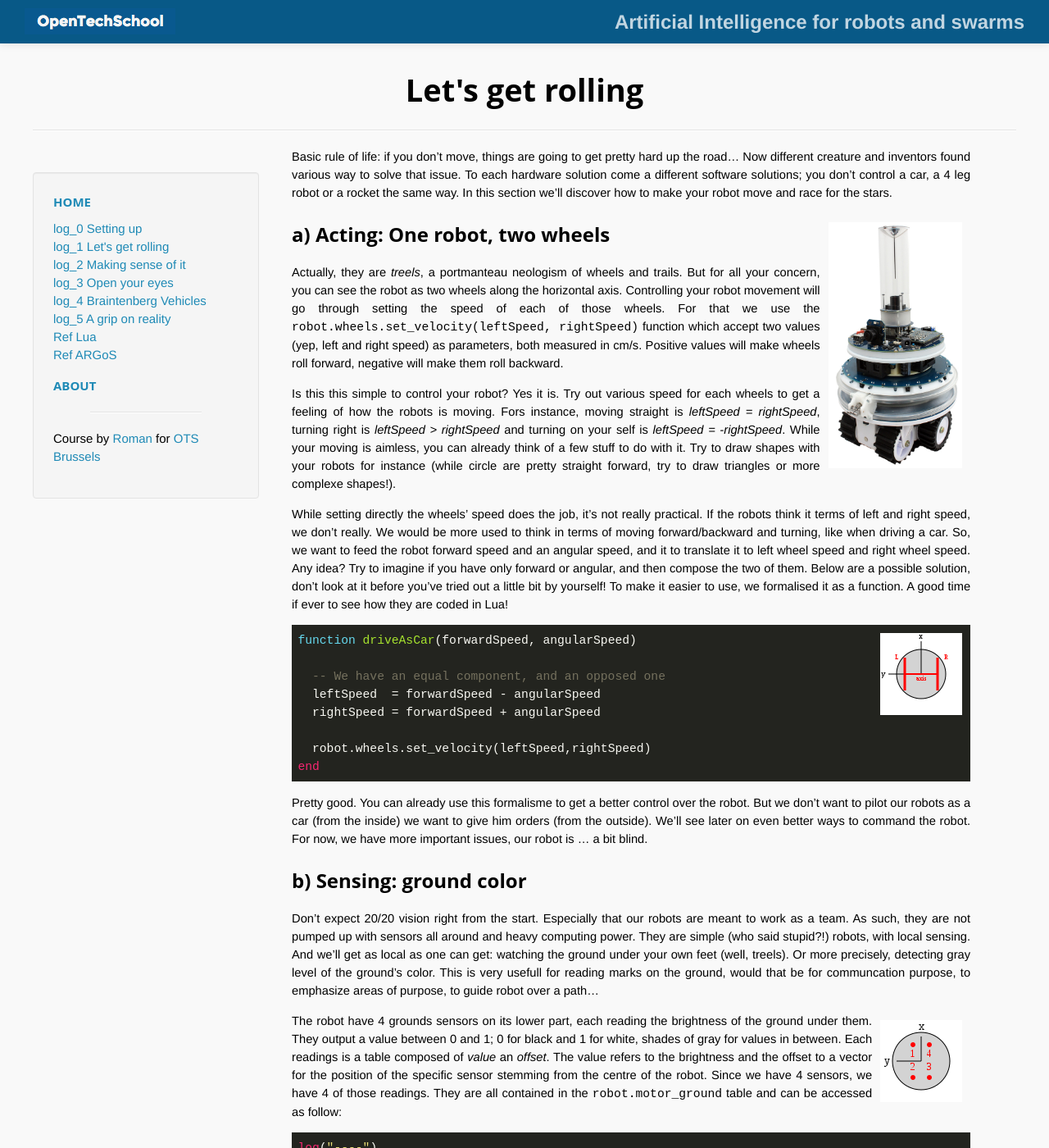
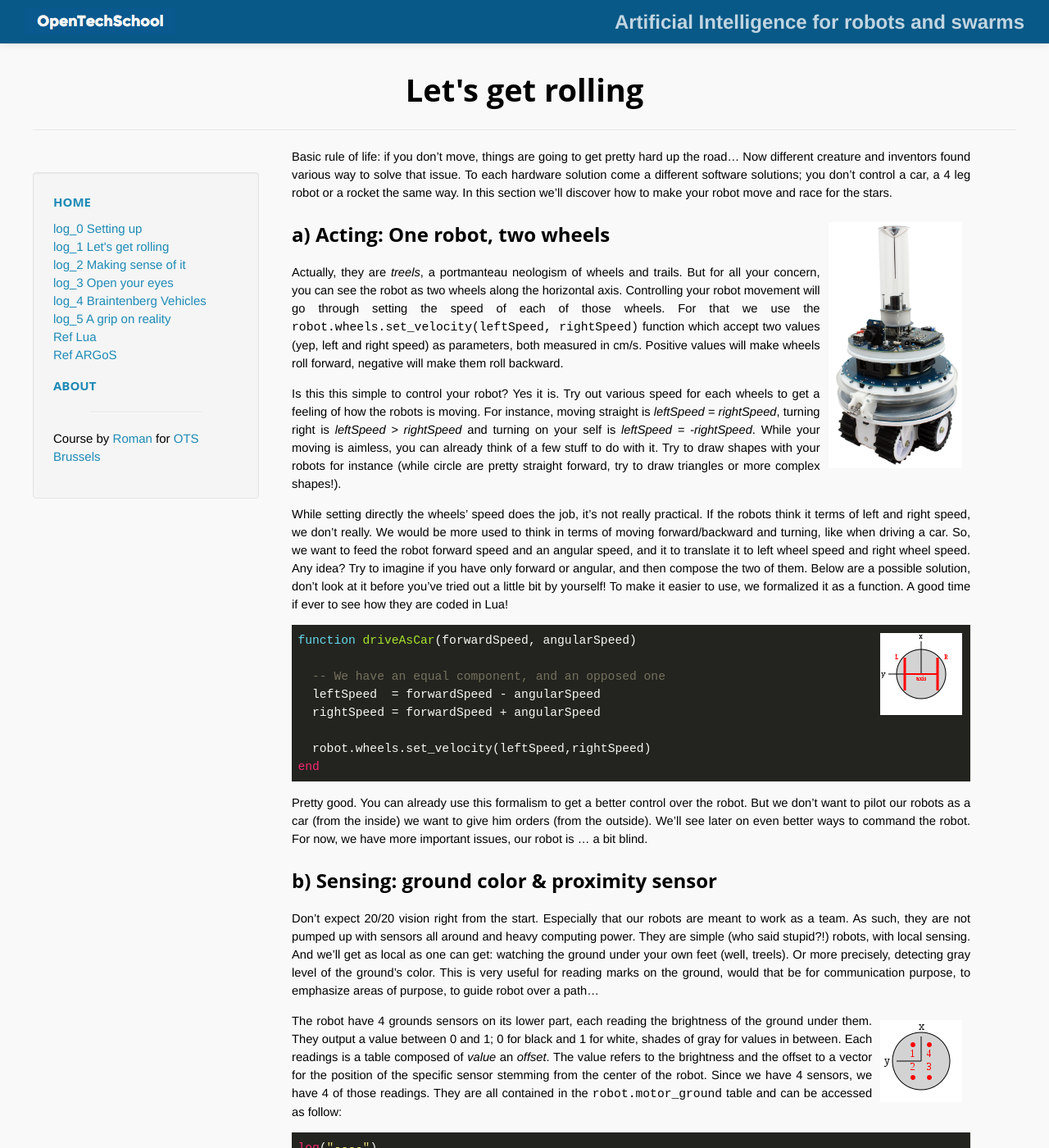
Before and after one commit to OpenTechSchool-Brussels/AI-for-robots-and-swarms, a Jekyll site: the page built from follow-the-line.markdown, in a window 1280 px wide and 1400 px high. Shown: the whole window at 82% size. Built offline with Jekyll 4.4.1, drawn with Linux system fonts in a browser that asks for light colours; Markdown is read by kramdown in place of the engine named in the settings; some of the changed text lies outside the part shown.

Commit message:
Update follow-the-line.markdown

````diff
--- a/follow-the-line.markdown
+++ b/follow-the-line.markdown
@@ -12,9 +12,9 @@
 
 Actually, they are *treels*, a portmanteau neologism of wheels and trails. But for all your concern, you can see the robot as two wheels along the horizontal axis. Controlling your robot movement will go through setting the speed of each of those wheels. For that we use the `robot.wheels.set_velocity(leftSpeed, rightSpeed)` function which accept two values (yep, left and right speed) as parameters, both measured in cm/s. Positive values will make wheels roll forward, negative will make them roll backward.
 
-Is this this simple to control your robot? Yes it is. Try out various speed for each wheels to get a feeling of how the robots is moving. Fors instance, moving straight is *leftSpeed = rightSpeed*, turning right is *leftSpeed > rightSpeed* and turning on your self is *leftSpeed = -rightSpeed*. While your moving is aimless, you can already think of a few stuff to do with it. Try to draw shapes with your robots for instance (while circle are pretty straight forward, try to draw triangles or more complexe shapes!).
+Is this this simple to control your robot? Yes it is. Try out various speed for each wheels to get a feeling of how the robots is moving. For instance, moving straight is *leftSpeed = rightSpeed*, turning right is *leftSpeed > rightSpeed* and turning on your self is *leftSpeed = -rightSpeed*. While your moving is aimless, you can already think of a few stuff to do with it. Try to draw shapes with your robots for instance (while circle are pretty straight forward, try to draw triangles or more complex shapes!).
 
-While setting directly the wheels' speed does the job, it's not really practical. If the robots think it terms of left and right speed, we don't really. We would be more used to think in terms of moving forward/backward and turning, like when driving a car. So, we want to feed the robot forward speed and an angular speed, and it to translate it to left wheel speed and right wheel speed. Any idea? Try to imagine if you have only forward or angular, and then compose the two of them. Below are a possible solution, don't look at it before you've tried out a little bit by yourself! To make it easier to use, we formalised it as a function. A good time if ever to see how they are coded in Lua!
+While setting directly the wheels' speed does the job, it's not really practical. If the robots think it terms of left and right speed, we don't really. We would be more used to think in terms of moving forward/backward and turning, like when driving a car. So, we want to feed the robot forward speed and an angular speed, and it to translate it to left wheel speed and right wheel speed. Any idea? Try to imagine if you have only forward or angular, and then compose the two of them. Below are a possible solution, don't look at it before you've tried out a little bit by yourself! To make it easier to use, we formalized it as a function. A good time if ever to see how they are coded in Lua!
 
 <img src="./assets/robot_wheels.png" alt="picture of the differential drive" style="float:right; margin:10px;">
 
@@ -29,14 +29,14 @@
 end
 ```
 
-Pretty good. You can already use this formalisme to get a better control over the robot. But we don't want to pilot our robots as a car (from the inside) we want to give him orders (from the outside). We'll see later on even better ways to command the robot. For now, we have more important issues, our robot is ... a bit blind.
+Pretty good. You can already use this formalism to get a better control over the robot. But we don't want to pilot our robots as a car (from the inside) we want to give him orders (from the outside). We'll see later on even better ways to command the robot. For now, we have more important issues, our robot is ... a bit blind.
 
-## b) Sensing: ground color
-Don't expect 20/20 vision right from the start. Especially that our robots are meant to work as a team. As such, they are not pumped up with sensors all around and heavy computing power. They are simple (who said stupid?!) robots, with local sensing. And we'll get as local as one can get: watching the ground under your own feet (well, treels). Or more precisely, detecting gray level of the ground's color. This is very usefull for reading marks on the ground, would that be for communcation purpose, to emphasize areas of purpose, to guide robot over a path...
+## b) Sensing: ground color & proximity sensor
+Don't expect 20/20 vision right from the start. Especially that our robots are meant to work as a team. As such, they are not pumped up with sensors all around and heavy computing power. They are simple (who said stupid?!) robots, with local sensing. And we'll get as local as one can get: watching the ground under your own feet (well, treels). Or more precisely, detecting gray level of the ground's color. This is very useful for reading marks on the ground, would that be for communication purpose, to emphasize areas of purpose, to guide robot over a path...
 
 <img src="./assets/robot_motor_ground.png" alt="ground sensor" style="float:right; margin:10px;">
 
-The robot have 4 grounds sensors on its lower part, each reading the brightness of the ground under them. They output a value between 0 and 1; 0 for black and 1 for white, shades of gray for values in between. Each readings is a table composed of *value* an *offset*. The value refers to the brightness and the offset to a vector for the position of the specific sensor stemming from the centre of the robot. Since we have 4 sensors, we have 4 of those readings. They are all contained in the `robot.motor_ground` table and can be accessed as follow:
+The robot have 4 grounds sensors on its lower part, each reading the brightness of the ground under them. They output a value between 0 and 1; 0 for black and 1 for white, shades of gray for values in between. Each readings is a table composed of *value* an *offset*. The value refers to the brightness and the offset to a vector for the position of the specific sensor stemming from the center of the robot. Since we have 4 sensors, we have 4 of those readings. They are all contained in the `robot.motor_ground` table and can be accessed as follow:
 
 ```lua
 log("----")
````
Also changed, not shown: other parts of follow-the-line.markdown (+1 -1 lines).
